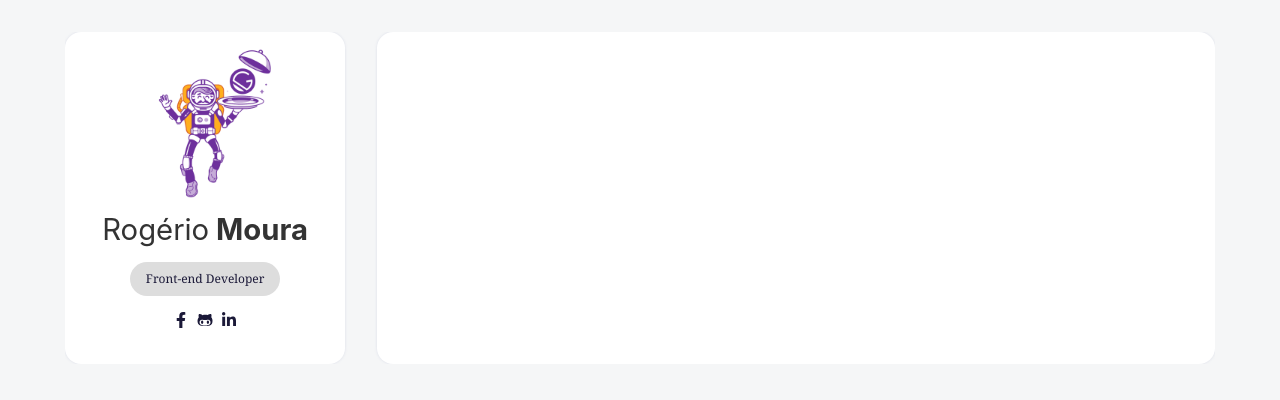
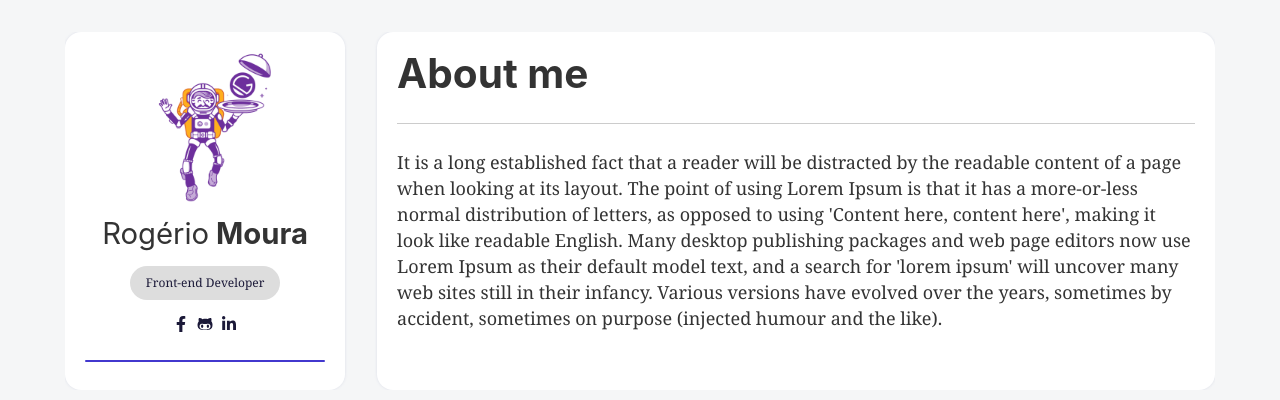
Before and after one commit to roger067/My-Portfolio, a Gatsby site: page / in a window 1280 px wide. Built offline with nearby package versions, Linux system fonts and the light colour scheme; Gatsby itself is replaced by a stand-in of ours.

Commit message:
some lorem ipsum

```diff
--- a/src/components/contentCard.js
+++ b/src/components/contentCard.js
@@ -1,5 +1,21 @@
 import React from "react"
 
-const Content = () => <div className="content-card"></div>
+const Content = () => (
+  <div className="content-card">
+    <h1>About me</h1>
+    <hr />
+    <p>
+      It is a long established fact that a reader will be distracted by the
+      readable content of a page when looking at its layout. The point of using
+      Lorem Ipsum is that it has a more-or-less normal distribution of letters,
+      as opposed to using 'Content here, content here', making it look like
+      readable English. Many desktop publishing packages and web page editors
+      now use Lorem Ipsum as their default model text, and a search for 'lorem
+      ipsum' will uncover many web sites still in their infancy. Various
+      versions have evolved over the years, sometimes by accident, sometimes on
+      purpose (injected humour and the like).
+    </p>
+  </div>
+)
 
 export default Content
--- a/src/components/header.js
+++ b/src/components/header.js
@@ -20,6 +20,7 @@ const Header = () => (
         <FontAwesomeIcon icon={faGithubAlt} />
         <FontAwesomeIcon icon={faLinkedinIn} />
       </div>
+      <div className="divisor" />
     </div>
   </div>
 )
--- a/src/components/style.scss
+++ b/src/components/style.scss
@@ -13,7 +13,7 @@ $dark_grey: #1b1938;
   flex: 1 1 25%;
   background: #fff;
   border-radius: 16px;
-  padding: 16px;
+  padding: 20px;
 
   img {
     display: block;
@@ -48,12 +48,20 @@ $dark_grey: #1b1938;
       margin: 16px 4px;
     }
   }
+
+  .divisor {
+    height: 2px;
+    background: #4238ce;
+    border-radius: 8px;
+    margin: 8px 0;
+  }
 }
 
 .content-card {
   box-shadow: 0 0 3px 0 rgba(126, 134, 181, 0.2);
   flex: 1 1 75%;
   background: #fff;
+  padding: 20px;
   border-radius: 16px;
   margin-left: 32px;
 }
```
